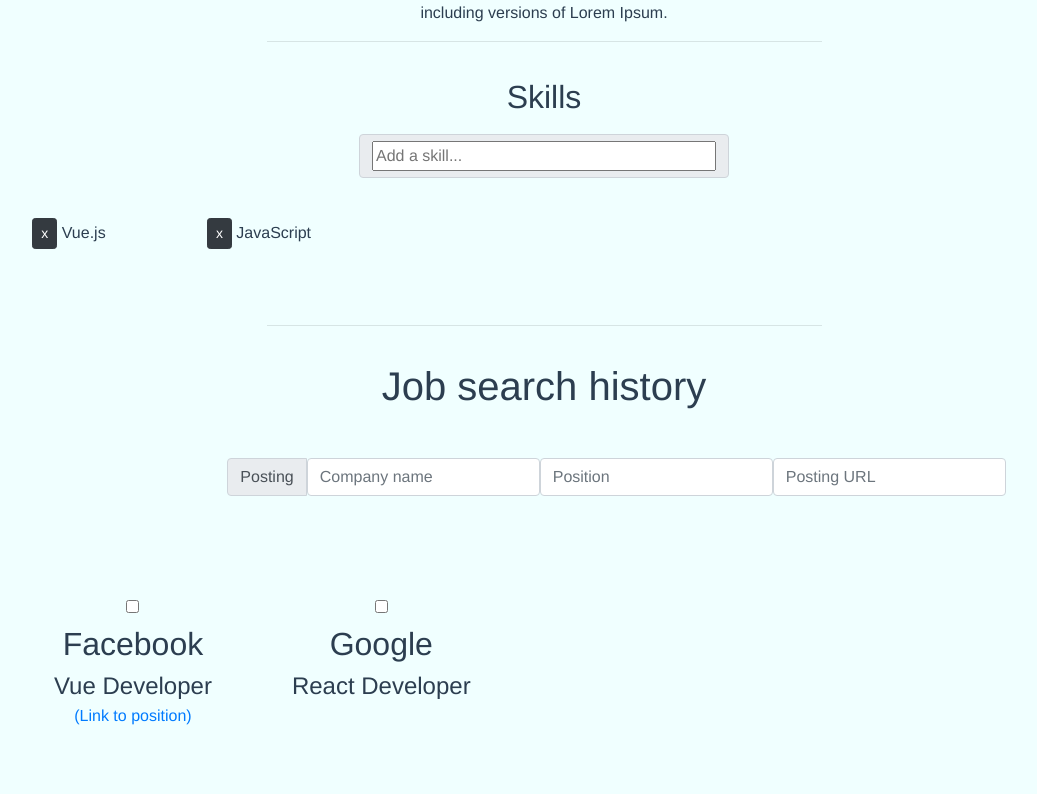
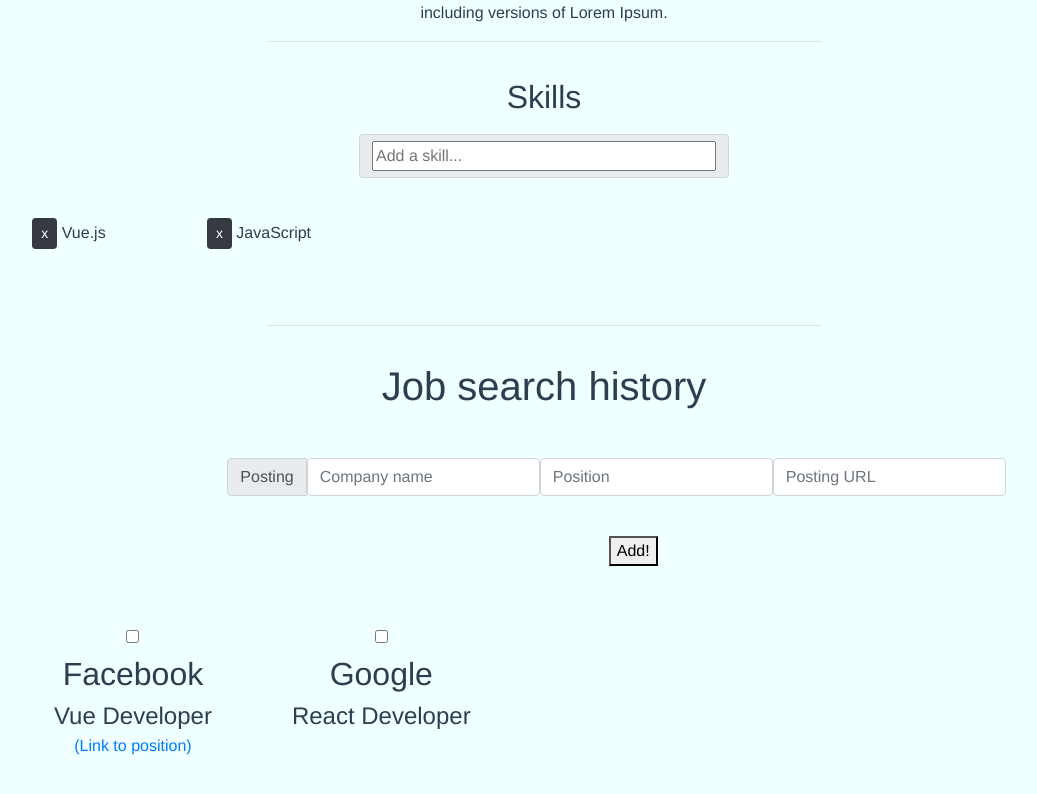
Before and after one commit to sam-pop/vue-presentation, a Vue app: page /#/ in a window 1280 px wide. Shown: the part 470-1264 px from the top of the page, without its empty margins (96-1133 px from the left). Built offline with nearby package versions, Linux system fonts and the light colour scheme.

Commit message:
jobApp update

```diff
--- a/src/components/JobApp.vue
+++ b/src/components/JobApp.vue
@@ -1,7 +1,7 @@
 <template>
     <div class="container">
         <h1>Job search history</h1>
-    <form @submit.prevent="addPosting" class="text-center offset-2">
+    <form @submit.prevent class="text-center offset-2">
         <div class="input-group center">
             <div class="input-group-prepend">
                 <span class="input-group-text" id="">Posting</span>
@@ -10,6 +10,7 @@
                 <input type="text" class="form-control" placeholder="Posting URL" v-model="newURL">
             </div>
         </div>
+        <button v-on:click='addPosting'>Add!</button>
     </form>
         <div class="row">
             <div v-for="(data, i) in jobs" :key="i" v-bind:class="{isChecked : data.noGo}">
@@ -40,6 +41,16 @@ export default {
             newPosition: '',
             newURL: ''
         }
+    },
+    methods: {
+        addPosting() {
+            if (this.newURL.includes('http') || !this.newURL)
+                this.jobs.push({name: this.newName, position: this.newPosition, url: this.newURL, noGo: false});
+            else
+                this.jobs.push({name: this.newName, position: this.newPosition, url: 'http://'+(this.newURL), noGo: false});
+
+            this.newName = '', this.newPosition= '', this.newURL = '';
+        }
     }
 }
 </script>
```
